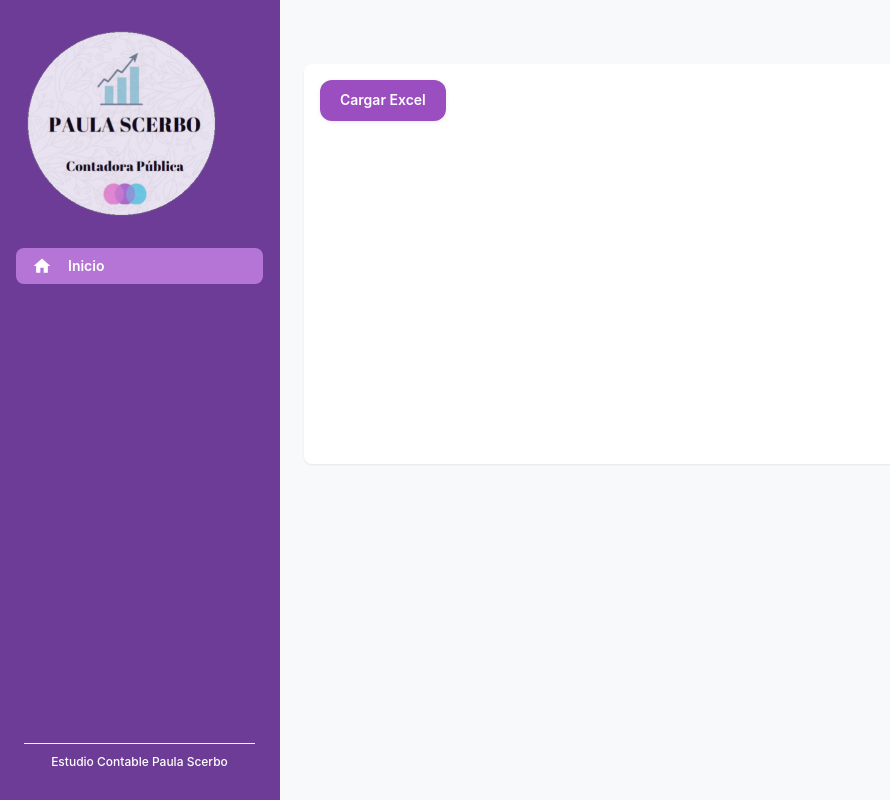
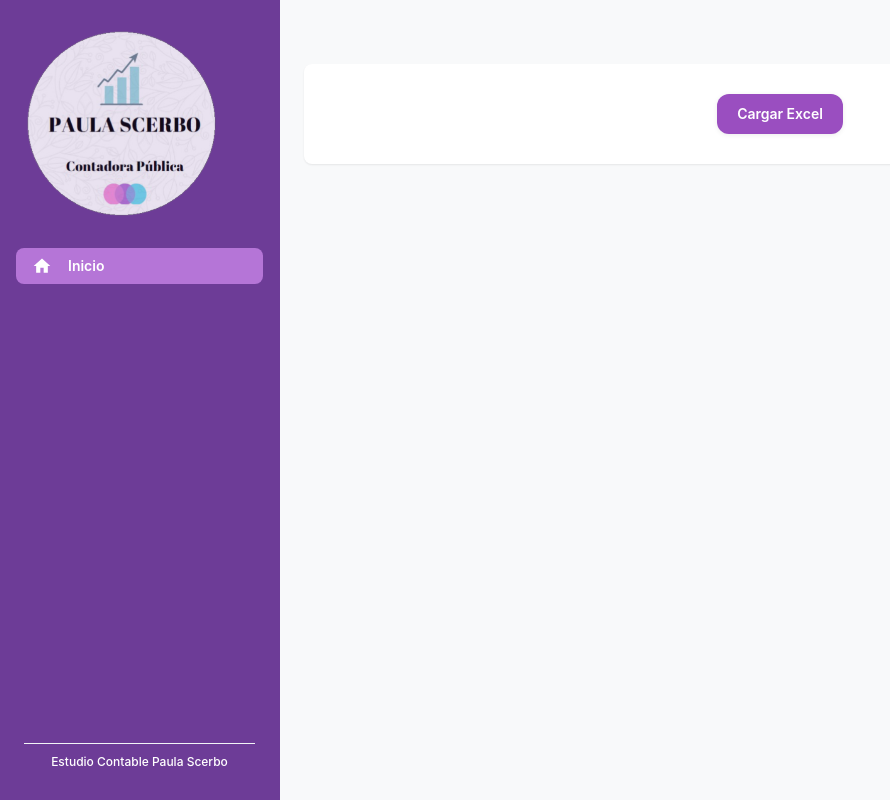
Before and after one commit to scorpion712/AdeudadosContableScerbo, a React (Vite) app: page / in a window 1280 px wide. Shown: the whole page, without its empty margins (0-890 px from the left). Built offline with nearby package versions, Linux system fonts and the light colour scheme; no server answers.

Commit message:
Clear read data

```diff
--- a/src/components/home/HomePageContent.tsx
+++ b/src/components/home/HomePageContent.tsx
@@ -3,6 +3,7 @@ import { Box, Button, CircularProgress, Grid2, InputAdornment, OutlinedInput, Pa
 import { useEffect, useState } from "react";
 import * as XLSX from "xlsx";
 import SearchIcon from '@mui/icons-material/Search';
+import DeleteOutlineIcon from '@mui/icons-material/DeleteOutline';
 
 import { SnackBarUtilities } from "../../utils";
 import { Customer } from "../../models";
@@ -104,7 +105,7 @@ export const HomePageContent = () => {
 
 
     return (
-        <Paper sx={{ width: '100%', p: 2, minHeight: 400 }}>
+        <Paper sx={{ width: '100%', p: 2, minHeight: 100, display: sheetsData.length > 0 ? 'inherit' : 'flex', alignItems: 'center', justifyContent: 'center' }}>
             {
                 sheetsData.length > 0 &&
                 <Typography variant="h5" gutterBottom>
@@ -113,6 +114,7 @@ export const HomePageContent = () => {
             }
             <Grid2 container spacing={2} sx={{ display: 'flex', alignItems: 'center', justifyContent: 'center' }}>
                 <Grid2 size={{ xs: 12 }}>
+                    <Stack spacing={2} direction={'row'}>
                         <Button variant="contained"
                             component='label'>
                             Cargar Excel
@@ -123,6 +125,15 @@ export const HomePageContent = () => {
                                 onChange={handleFileUpload}
                             />
                         </Button>
+                        {
+                            sheetsData.length > 0 &&
+                            <Button
+                                variant="outlined"
+                                color="error"
+                                startIcon={<DeleteOutlineIcon />}
+                                onClick={() => setCustomers([])}>Vaciar</Button>
+                        }
+                    </Stack>
                 </Grid2>
                 {
                     sheetsData.length > 0 &&
```
Lines whose indentation alone changed are shown as unchanged.
